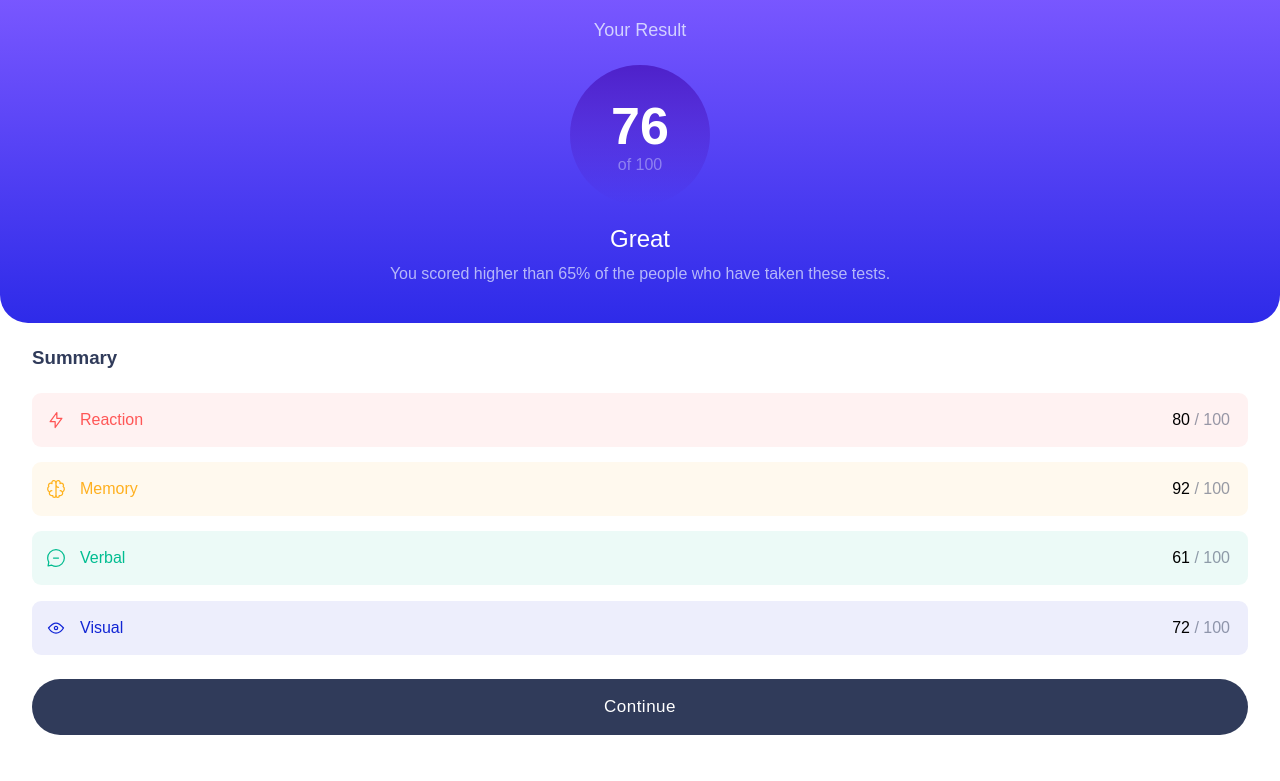
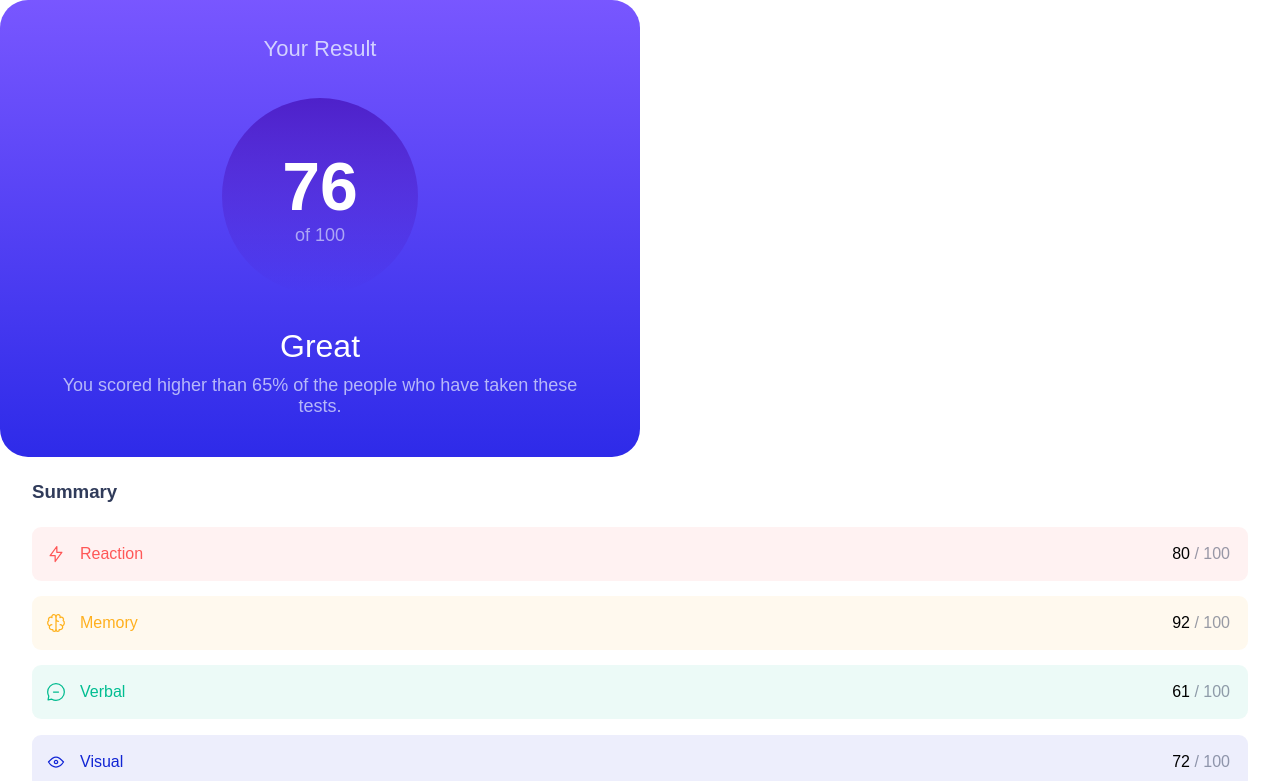
Before and after one commit to ntjnh/fem-results-summary, a React (Vite) app: page / in a window 1280 px wide. Shown: the top 781 px of the page. Built offline with nearby package versions, Linux system fonts and the light colour scheme; a web font is replaced by a local one.

Commit message:
Style Results component on desktop

```diff
--- a/src/components/Results.jsx
+++ b/src/components/Results.jsx
@@ -3,6 +3,7 @@ import './Results.scss'
 export default function Results() {
     return (
         <div className='results'>
+            <div className="results-inner">
                 <h3 className='title'>Your Result</h3>
 
                 <div className='score-circle'>
@@ -12,5 +13,6 @@ export default function Results() {
                 <h4 className='feedback-title'>Great</h4>
                 <p className='feedback'>You scored higher than 65% of the people who have taken these tests.</p>
             </div>
+        </div>
     )
 }
--- a/src/components/Results.scss
+++ b/src/components/Results.scss
@@ -8,11 +8,23 @@
     padding: 1.25rem 3.75rem 2.5rem;
     text-align: center;
 
+    @media (min-width: 840px) {
+        border-top-left-radius: 1.75rem;
+        border-top-right-radius: 1.75rem;
+        padding-top: 2.25rem;
+        width: 50%;
+    }
+
     .title {
         color: hsla(221, 100%, 96%, .8);
         font-size: 1.125rem;
         font-weight: $reg;
         margin: 0 0 1.5rem;
+
+        @media (min-width: 840px) {
+            font-size: 1.375rem;
+            margin-bottom: 2.25rem;
+        }
     }
 
     .score-circle {
@@ -26,15 +38,28 @@
         margin: 0 auto;
         width: 140px;
 
+        @media (min-width: 840px) {
+            height: 196px;
+            width: 196px;
+        }
+
         .score {
             font-size: 3.25rem;
             margin: 0;
 
+            @media (min-width: 840px) {
+                font-size: 4.25rem;
+            }
+
             &-out-of {
-                color: hsla(221, 100%, 96%, .4);
+                color: hsla(221, 100%, 96%, .6);
                 display: block;
                 font-size: 1rem;
                 font-weight: $med;
+
+                @media (min-width: 840px) {
+                    font-size: 1.125rem;
+                }
             }
         }
     }
@@ -44,10 +69,19 @@
         font-weight: $reg;
         margin: 0;
 
+        @media (min-width: 840px) {
+            font-size: 1.125rem;
+        }
+
         &-title {
             font-size: 1.5rem;
             font-weight: $med;
             margin: 1.25rem 0 .75rem;
+
+            @media (min-width:1024px) {
+                font-size: 2rem;
+                margin: 2.125rem 0 .625rem;
+            }
         }
     }
 }
```
Lines whose indentation alone changed are shown as unchanged.
